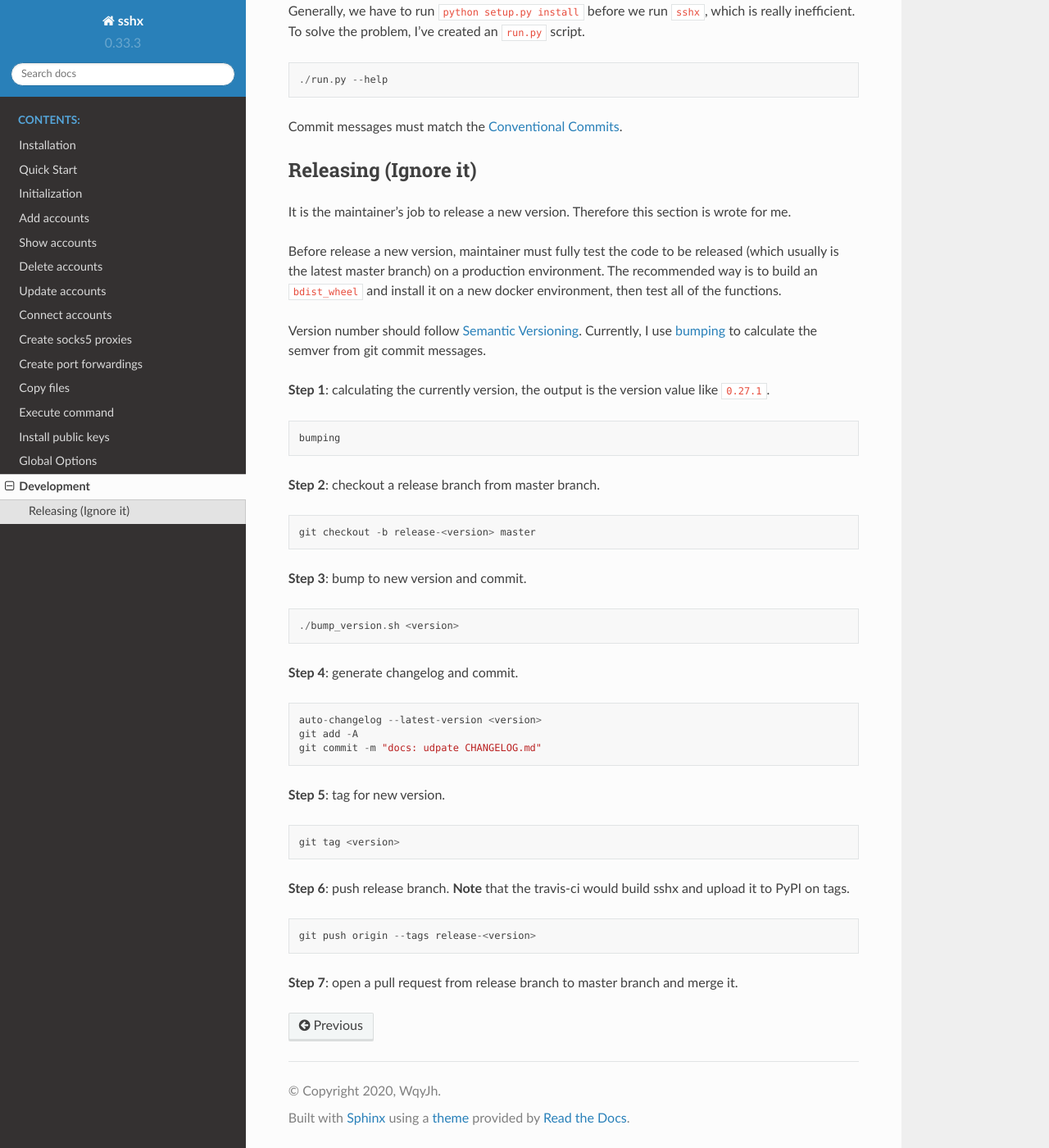
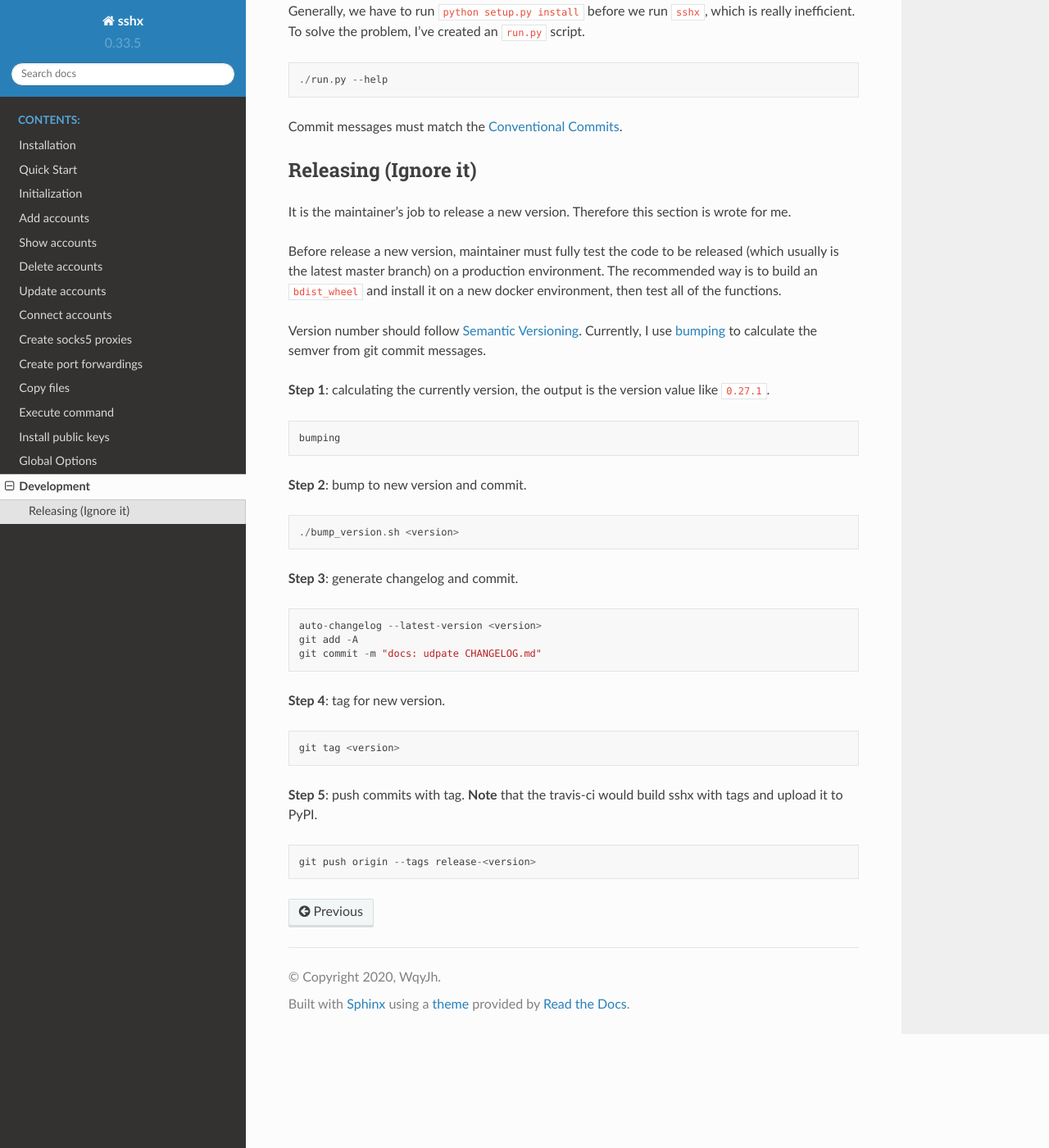
Before and after one commit to WqyJh/sshx, a Sphinx documentation site: the page built from doc/source/dev.rst, in a window 1280 px wide and 1400 px high, scrolled down 642 px. Shown: the whole window at 82% size. Built offline with Sphinx 7.4.7 and the Read the Docs theme 2.0.0, drawn with Linux system fonts in a browser that asks for light colours.

```diff
--- a/doc/source/conf.py
+++ b/doc/source/conf.py
@@ -22,7 +22,7 @@ project = 'sshx'
 copyright = '2020, WqyJh'
 author = 'WqyJh'
 
-version = '0.33.3'
+version = '0.33.5'
 release = version
 
 
--- a/doc/source/dev.rst
+++ b/doc/source/dev.rst
@@ -38,26 +38,20 @@ Version number should follow `Semantic Versioning <https://semver.org/>`_. Curre
 
     bumping
 
-**Step 2**: checkout a release branch from master branch. ::
-
-    git checkout -b release-<version> master
-
-**Step 3**: bump to new version and commit. ::
+**Step 2**: bump to new version and commit. ::
 
     ./bump_version.sh <version>
 
-**Step 4**: generate changelog and commit. ::
+**Step 3**: generate changelog and commit. ::
 
     auto-changelog --latest-version <version>
     git add -A
     git commit -m "docs: udpate CHANGELOG.md"
 
-**Step 5**: tag for new version. ::
+**Step 4**: tag for new version. ::
 
     git tag <version>
 
-**Step 6**: push release branch. **Note** that the travis-ci would build sshx and upload it to PyPI on tags. ::
+**Step 5**: push commits with tag. **Note** that the travis-ci would build sshx with tags and upload it to PyPI. ::
 
     git push origin --tags release-<version>
-
-**Step 7**: open a pull request from release branch to master branch and merge it.
--- a/sshx/__init__.py
+++ b/sshx/__init__.py
@@ -1,4 +1,4 @@
-__version__ = '0.33.3'
+__version__ = '0.33.5'
 
 __all__ = ['sshx']
 
```
Also changed, not shown: README.md (+1 -1 lines).
